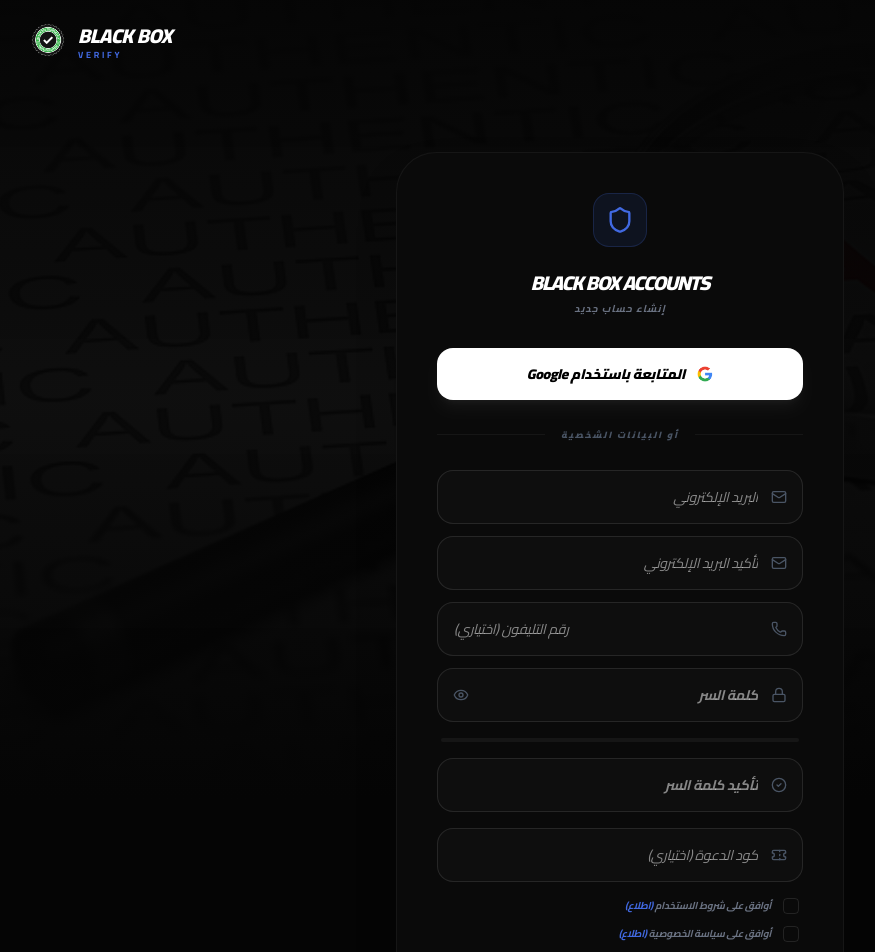
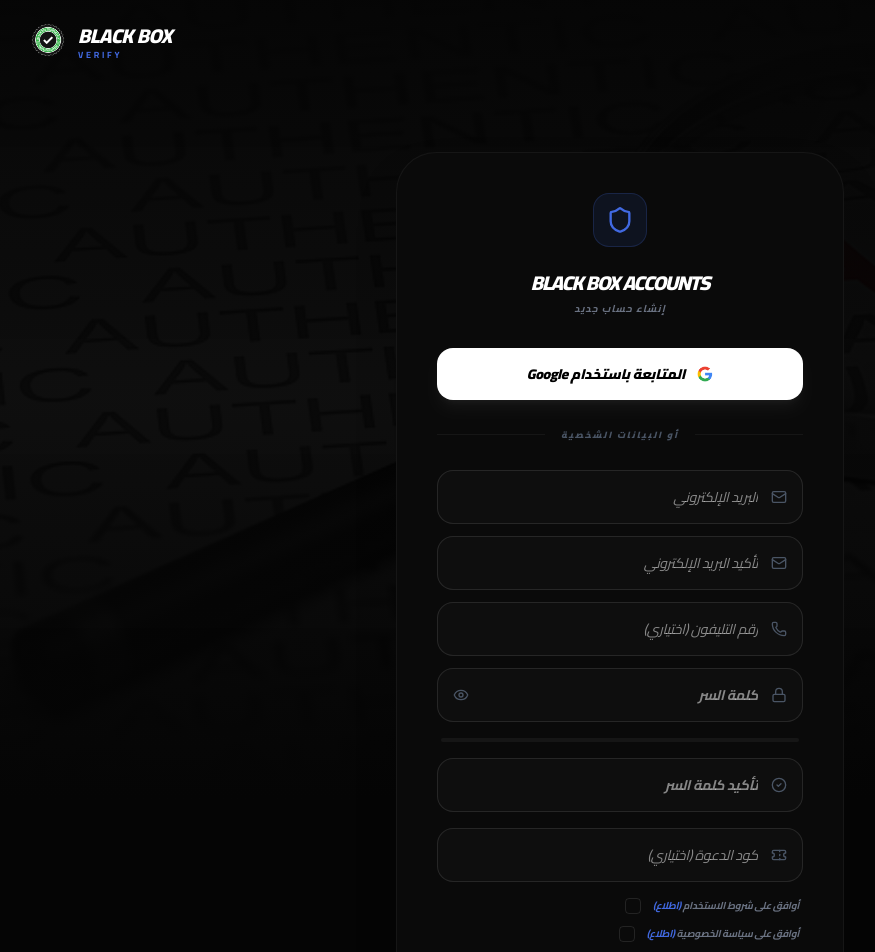
Before and after one commit to maheralsavrut-lgtm/Accounts, a React (Vite) app: page /#/signup in a window 1280 px wide. Shown: the top 952 px of the page, without its empty margins (20-895 px from the left). Built offline with nearby package versions, Linux system fonts and the light colour scheme; no server answers; sample sign-in values are in the browser's storage.

Commit message:
Update Home.tsx

```diff
--- a/src/Pages/Home.tsx
+++ b/src/Pages/Home.tsx
@@ -1,4 +1,4 @@
-import { useState, useMemo } from "react";
+import { useState, useMemo, useEffect } from "react";
 import { motion, AnimatePresence } from "framer-motion";
 import { useNavigate, Link } from "react-router-dom";
 import { auth, db } from "../lib/firebase";
@@ -10,13 +10,13 @@
   const navigate = useNavigate();
   const isLogin = mode === 'login';
 
-  // --- States ---
-  const [email, setEmail] = useState("");
+  // --- States مع استرجاع البيانات من sessionStorage ---
+  const [email, setEmail] = useState(() => sessionStorage.getItem('bb_email') || "");
   const [confirmEmail, setConfirmEmail] = useState("");
   const [password, setPassword] = useState("");
   const [confirmPassword, setConfirmPassword] = useState("");
-  const [phone, setPhone] = useState("");
-  const [referralCode, setReferralCode] = useState("");
+  const [phone, setPhone] = useState(() => sessionStorage.getItem('bb_phone') || "");
+  const [referralCode, setReferralCode] = useState(() => sessionStorage.getItem('bb_ref') || "");
   const [showPassword, setShowPassword] = useState(false);
   const [loading, setLoading] = useState(false);
   const [errorMsg, setErrorMsg] = useState("");
@@ -24,6 +24,13 @@
   const [agreedTerms, setAgreedTerms] = useState(false);
   const [agreedPrivacy, setAgreedPrivacy] = useState(false);
   const [sendUpdates, setSendUpdates] = useState(false);
+
+  // حفظ البيانات تلقائياً عند التغيير
+  useEffect(() => {
+    sessionStorage.setItem('bb_email', email);
+    sessionStorage.setItem('bb_phone', phone);
+    sessionStorage.setItem('bb_ref', referralCode);
+  }, [email, phone, referralCode]);
 
   // --- Logic ---
   const isEmailMatch = email === confirmEmail || isLogin;
@@ -51,12 +58,14 @@
     try {
       if (isLogin) {
         await signInWithEmailAndPassword(auth, email, password);
-        navigate(`/profile`); // سيتم استبداله بـ ID لاحقاً
+        navigate(`/profile`);
       } else {
         const res = await createUserWithEmailAndPassword(auth, email, password);
         await setDoc(doc(db, "users", res.user.uid), {
           uid: res.user.uid, email, phone, referralCode, bx_balance: 5, tier: "Free", createdAt: new Date()
         });
+        // مسح البيانات بعد التسجيل الناجح
+        sessionStorage.clear();
         navigate(`/${res.user.uid}/Profile`);
       }
     } catch (err: any) {
@@ -74,12 +83,13 @@
       if (!userSnap.exists()) {
         await setDoc(userRef, { uid: res.user.uid, email: res.user.email, bx_balance: 5, tier: "Free", createdAt: new Date() });
       }
+      sessionStorage.clear();
       navigate(`/${res.user.uid}`);
     } catch (err) { setErrorMsg("فشل الدخول عبر جوجل"); } finally { setLoading(false); }
   };
 
   return (
-    <div className="min-h-[80vh] flex items-center justify-center p-6 font-sans italic">
+    <div className="min-h-[80vh] flex items-center justify-center p-6 font-sans italic text-right dir-rtl">
       <motion.div
         layout
         initial={{ opacity: 0, y: 20 }} animate={{ opacity: 1, y: 0 }}
@@ -92,7 +102,6 @@
         </div>
 
         <div className="space-y-5">
-          {/* زرار جوجل رجع يا نجم */}
           <button onClick={handleGoogle} className="w-full bg-white text-black font-black py-4 rounded-2xl flex items-center justify-center gap-3 hover:bg-royal-blue hover:text-white transition-all duration-300 group text-sm shadow-lg shadow-white/5">
             <img src="/google.png" className="w-4 h-4 group-hover:brightness-0 group-hover:invert transition-all" alt="G" />
             المتابعة باستخدام Google
@@ -105,53 +114,52 @@
 
           <form onSubmit={handleSubmit} className="space-y-3">
             <div className="relative">
-              <input type="email" placeholder="البريد الإلكتروني" required className="w-full bg-white/[0.02] border border-white/10 p-4 pr-11 rounded-2xl focus:border-royal-blue/40 outline-none text-sm text-white transition-all" value={email} onChange={(e) => setEmail(e.target.value)} />
+              <input type="email" placeholder="البريد الإلكتروني" required className="w-full bg-white/[0.02] border border-white/10 p-4 pr-11 rounded-2xl focus:border-royal-blue/40 outline-none text-sm text-white transition-all text-right" value={email} onChange={(e) => setEmail(e.target.value)} />
               <Mail className="absolute right-4 top-1/2 -translate-y-1/2 text-gray-600" size={16} />
             </div>
 
             {!isLogin && (
               <motion.div initial={{ opacity: 0, height: 0 }} animate={{ opacity: 1, height: 'auto' }} className="space-y-3">
                 <div className="relative">
-                  <input type="email" placeholder="تأكيد البريد الإلكتروني" required className={`w-full bg-white/[0.02] border ${!isEmailMatch ? 'border-red-500/50' : 'border-white/10'} p-4 pr-11 rounded-2xl outline-none text-sm text-white`} value={confirmEmail} onChange={(e) => setConfirmEmail(e.target.value)} />
+                  <input type="email" placeholder="تأكيد البريد الإلكتروني" required className={`w-full bg-white/[0.02] border ${!isEmailMatch ? 'border-red-500/50' : 'border-white/10'} p-4 pr-11 rounded-2xl outline-none text-sm text-white text-right`} value={confirmEmail} onChange={(e) => setConfirmEmail(e.target.value)} />
                   <Mail className="absolute right-4 top-1/2 -translate-y-1/2 text-gray-600" size={16} />
                 </div>
                 <div className="relative">
-                  <input type="tel" placeholder="رقم التليفون (اختياري)" className="w-full bg-white/[0.02] border border-white/10 p-4 pr-11 rounded-2xl focus:border-royal-blue/40 outline-none text-sm text-white" value={phone} onChange={(e) => setPhone(e.target.value)} />
+                  <input type="tel" placeholder="رقم التليفون (اختياري)" className="w-full bg-white/[0.02] border border-white/10 p-4 pr-11 rounded-2xl focus:border-royal-blue/40 outline-none text-sm text-white text-right" value={phone} onChange={(e) => setPhone(e.target.value)} />
                   <Phone className="absolute right-4 top-1/2 -translate-y-1/2 text-gray-600" size={16} />
                 </div>
               </motion.div>
             )}
 
             <div className="relative">
-              <input type={showPassword ? "text" : "password"} placeholder="كلمة السر" required className="w-full bg-white/[0.02] border border-white/10 p-4 pr-11 pl-11 rounded-2xl focus:border-royal-blue/40 outline-none text-sm text-white font-bold" value={password} onChange={(e) => setPassword(e.target.value)} />
+              <input type={showPassword ? "text" : "password"} placeholder="كلمة السر" required className="w-full bg-white/[0.02] border border-white/10 p-4 pr-11 pl-11 rounded-2xl focus:border-royal-blue/40 outline-none text-sm text-white font-bold text-right" value={password} onChange={(e) => setPassword(e.target.value)} />
               <Lock className="absolute right-4 top-1/2 -translate-y-1/2 text-gray-600" size={16} />
               <button type="button" onClick={() => setShowPassword(!showPassword)} className="absolute left-4 top-1/2 -translate-y-1/2 text-gray-600 hover:text-white transition-colors">{showPassword ? <EyeOff size={16} /> : <Eye size={16} />}</button>
             </div>
 
             {!isLogin && (
               <div className="space-y-4 pt-1">
-                <div className="px-1">
+                <div className="px-1 text-right">
                   <div className="h-1 w-full bg-white/5 rounded-full overflow-hidden mb-1">
                     <motion.div animate={{ width: passwordStrength.width }} className={`h-full ${passwordStrength.color} transition-all duration-500`} />
                   </div>
                   <span className={`text-[8px] font-black uppercase ${passwordStrength.color.replace('bg-', 'text-')}`}>{passwordStrength.label}</span>
                 </div>
                 <div className="relative">
-                  <input type={showPassword ? "text" : "password"} placeholder="تأكيد كلمة السر" required className={`w-full bg-white/[0.02] border ${!isPassMatch ? 'border-red-500/50' : 'border-white/10'} p-4 pr-11 rounded-2xl outline-none text-sm text-white font-bold`} value={confirmPassword} onChange={(e) => setConfirmPassword(e.target.value)} />
+                  <input type={showPassword ? "text" : "password"} placeholder="تأكيد كلمة السر" required className={`w-full bg-white/[0.02] border ${!isPassMatch ? 'border-red-500/50' : 'border-white/10'} p-4 pr-11 rounded-2xl outline-none text-sm text-white font-bold text-right`} value={confirmPassword} onChange={(e) => setConfirmPassword(e.target.value)} />
                   <CheckCircle2 className="absolute right-4 top-1/2 -translate-y-1/2 text-gray-600" size={16} />
                 </div>
                 <div className="relative">
-                  <input type="text" placeholder="كود الدعوة (اختياري)" className="w-full bg-white/[0.02] border border-white/10 p-4 pr-11 rounded-2xl focus:border-royal-blue/40 outline-none text-sm text-white" value={referralCode} onChange={(e) => setReferralCode(e.target.value)} />
+                  <input type="text" placeholder="كود الدعوة (اختياري)" className="w-full bg-white/[0.02] border border-white/10 p-4 pr-11 rounded-2xl focus:border-royal-blue/40 outline-none text-sm text-white text-right" value={referralCode} onChange={(e) => setReferralCode(e.target.value)} />
                   <Ticket className="absolute right-4 top-1/2 -translate-y-1/2 text-gray-600" size={16} />
                 </div>
-                {/* Checkboxes بالشكل الاحترافي */}
                 <div className="space-y-3 px-1">
                   {[
-                    { state: agreedTerms, set: setAgreedTerms, text: "أوافق على شروط الاستخدام", link: "/legal" },
+                    { state: agreedTerms, set: setAgreedTerms, text: "أوافق على شروط الاستخدام", link: "/standards" },
                     { state: agreedPrivacy, set: setAgreedPrivacy, text: "أوافق على سياسة الخصوصية", link: "/legal" },
                     { state: sendUpdates, set: setSendUpdates, text: "أرغب في استلام التحديثات" }
                   ].map((item, i) => (
-                    <label key={i} className="flex items-center gap-3 cursor-pointer group w-fit">
+                    <label key={i} className="flex items-center gap-3 cursor-pointer group w-fit flex-row-reverse ml-auto">
                       <div onClick={() => item.set(!item.state)} className={`w-4 h-4 rounded border ${item.state ? 'bg-royal-blue border-royal-blue' : 'border-white/10'} flex items-center justify-center transition-all group-hover:border-royal-blue/50`}>
                         {item.state && <CheckCircle2 size={12} className="text-white" />}
                       </div>
```
